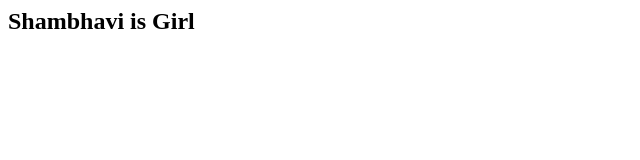
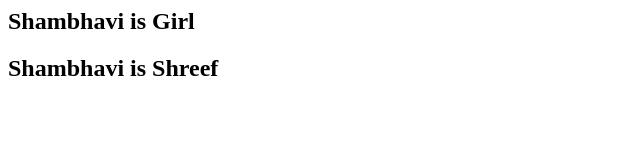
Before and after one commit to shreyashambhavi0806-dot/intro, a plain HTML site: page index.html in a window 1280 px wide. Shown: the whole page, without its empty margins (0-640 px from the left). Drawn offline with Linux system fonts and the light colour scheme.

Commit message:
Added discription about me

```diff
--- a/index.html
+++ b/index.html
@@ -1 +1,2 @@
 <h2>Shambhavi is Girl</h2>
+<h2>Shambhavi is Shreef</h2>
```
